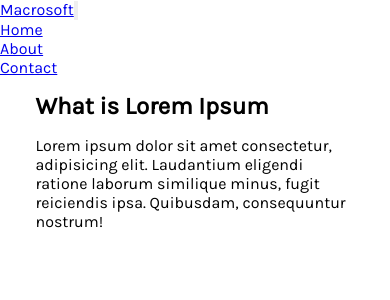
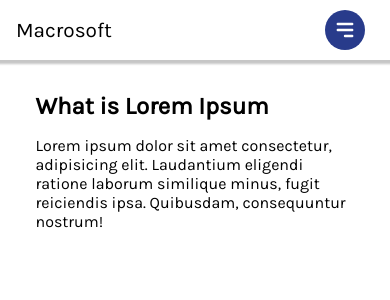
Before and after one commit to Nuuriii/myPlayground4, a React (Vite) app: page / in a window 390 px wide. Shown: the top 300 px of the page. Built offline with nearby package versions, Linux system fonts and the light colour scheme.

Commit message:
style: configure responsive

```diff
--- a/src/Components/Navbar2/style/Navbar.css
+++ b/src/Components/Navbar2/style/Navbar.css
@@ -2,4 +2,82 @@
 .navigation {
    height: 60px;
    width: 100%;
+   display: flex;
+   align-items: center;
+   position: relative;
+   padding: 0.5rem 0rem;
+   background-color: #fff;
+   color: black;
+   box-shadow: 0 2px 2px 2px rgba(9, 9, 9, 0.23);
 }
+
+.brand-name {
+   text-decoration: none;
+   color: black;
+   font-size: 1.3rem;
+   margin-left: 1rem;
+}
+
+/* mendorong menu ke paling kanan dengan mengambil ruang yang tersedia di sebelah kiri */
+.navigation-menu {
+   margin-left: auto;
+}
+
+/* menata elemen anak dari menu navigasi */
+.navigation-menu > ul {
+   display: flex;
+   padding: 0;
+}
+
+.navigation-menu > ul li {
+   /* menghapus bullet efek, dan mengatur margin kiri dan kanan*/
+   list-style-type: none;
+   margin: 0 1rem;
+}
+
+.navigation-menu > ul li a {
+   /* menghapus garis bawah bawaan */
+   text-decoration: none;
+   color: gray;
+   display: block;
+   width: 100%;
+}
+
+/* style hamburger menu */
+.hamburger {
+   /* hapus border bawaan button */
+   border: 0;
+   height: 40px;
+   width: 40px;
+   padding: 0.5rem;
+   border-radius: 50%;
+   background-color: #283b8b;
+   cursor: pointer;
+   transition: 0.2s ease-in-out;
+
+   /* memposisikan icon ke kanan dan buat rata tengah */
+   position: absolute;
+   top: 50%;
+   right: 25px;
+   transform: translateY(-50%);
+   display: none;
+}
+/* menggunakan property position untuk mengatur posisi icon ke sisi kanan navbar */
+
+.hamburger:hover {
+   background-color: #2642af;
+}
+
+/* atur tampilan untuk mobile */
+/* style dibawah ini diterapkan ketika lebar perangkat mencapai 768px atau dibawahnya */
+@media screen and (max-width: 768px) {
+   /* tamplkan ikon hamburger */
+   .hamburger {
+      display: block;
+   }
+
+   /* sembunyikan element ul */
+   .navigation-menu > ul {
+      display: none;
+   }
+}
```
